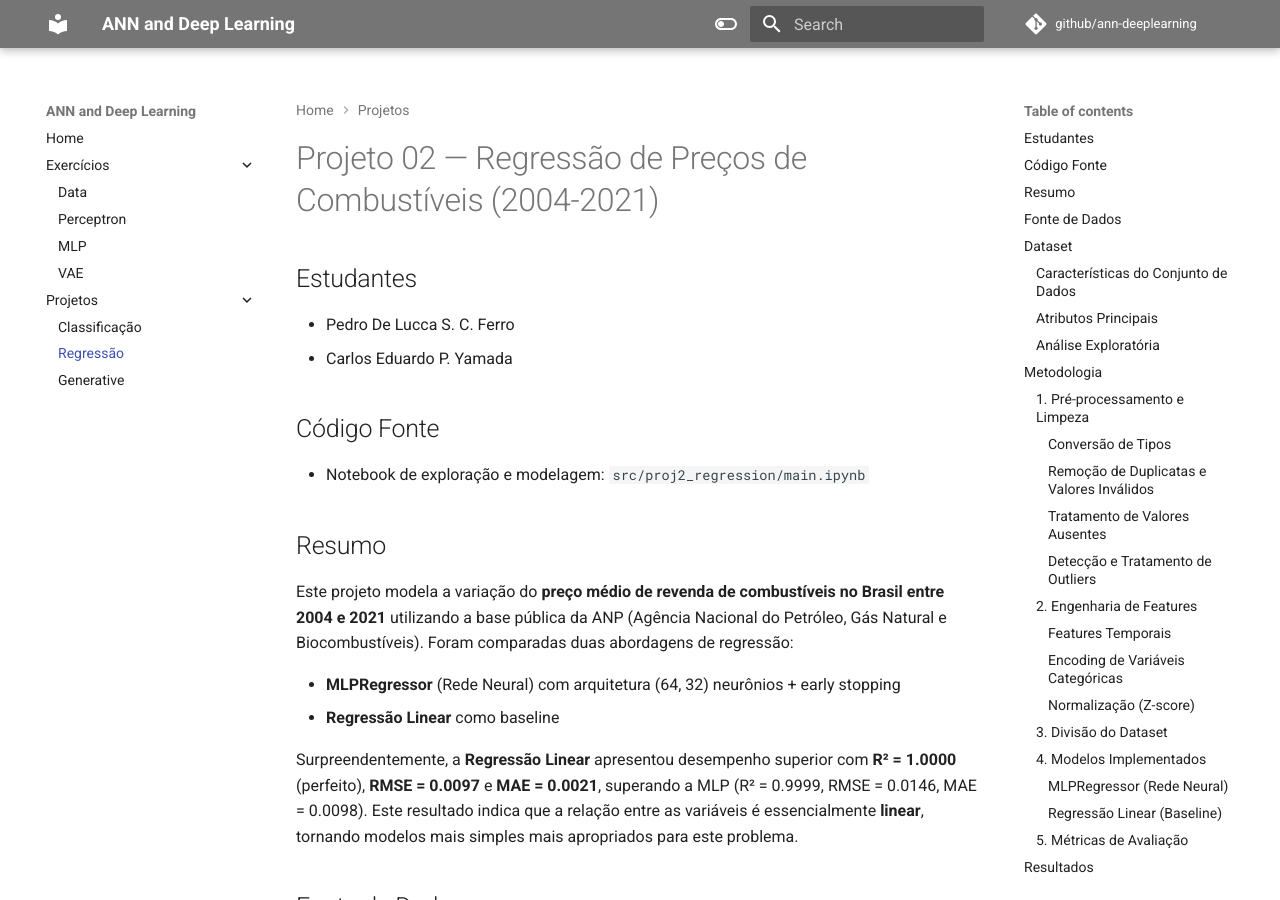
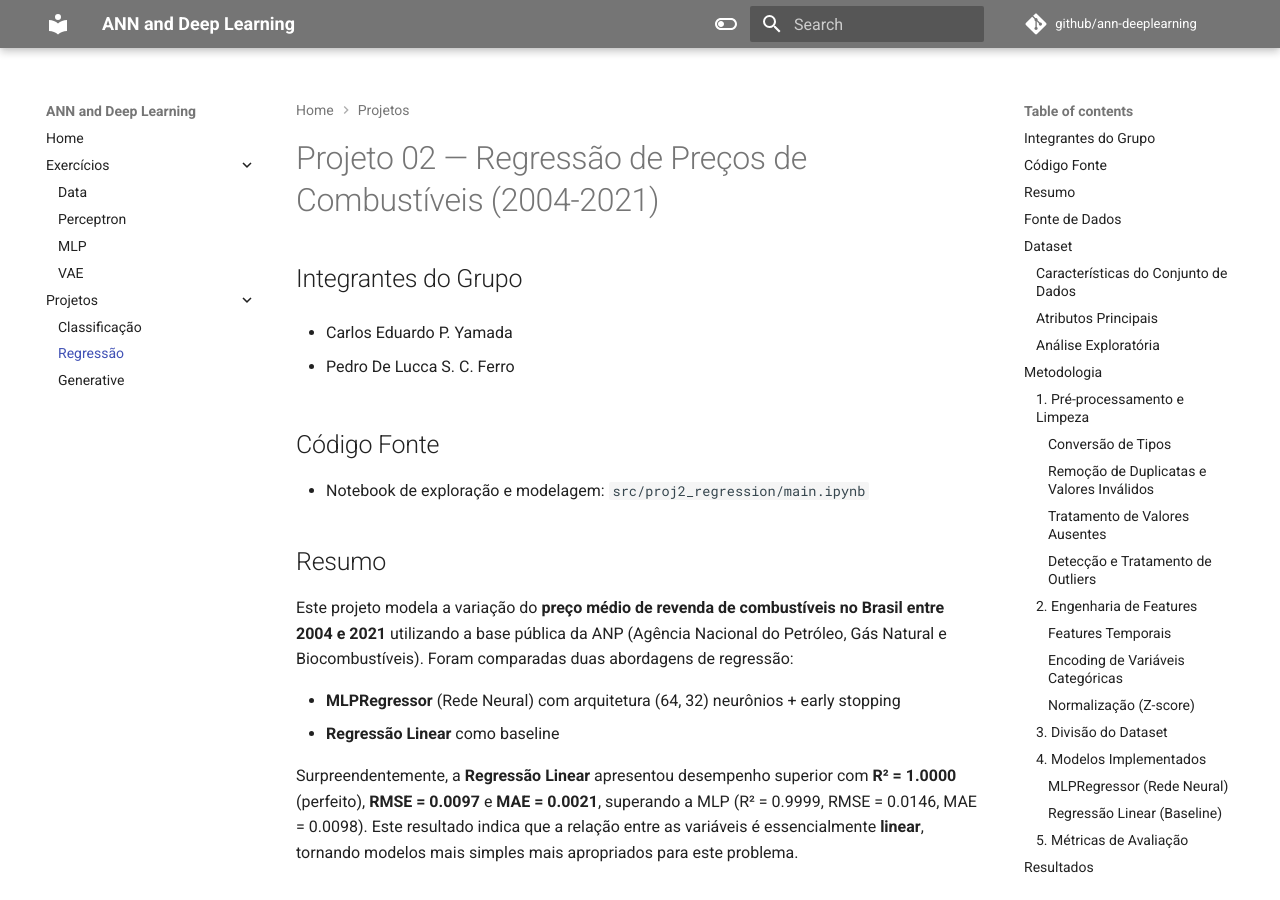
Before and after one commit to kadu-ymd/ann-deeplearning, an MkDocs documentation site: the page built from docs/projs/proj2_regression/main.md, in a window 1280 px wide and 900 px high. Built offline with MkDocs 1.6.1 and Material for MkDocs 9.7.7, drawn with Linux system fonts in a browser that asks for light colours; comment, search, counter and statistics services are not loaded.

Commit message:
fix: update project documentation to reflect completed tasks and group members

```diff
--- a/docs/projs/proj2_regression/main.md
+++ b/docs/projs/proj2_regression/main.md
@@ -1,8 +1,9 @@
 # Projeto 02 — Regressão de Preços de Combustíveis (2004-2021)
 
-## Estudantes
+## Integrantes do Grupo
+- Carlos Eduardo P. Yamada
+
 - Pedro De Lucca S. C. Ferro
-- Carlos Eduardo P. Yamada
 
 ## Código Fonte
 - Notebook de exploração e modelagem: `src/proj2_regression/main.ipynb`
```
Also changed, not shown: docs/index.md (+2 -2 lines), docs/projs/proj3_gen_models/main.md (+9 -2 lines).
